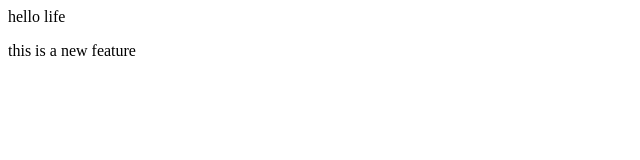
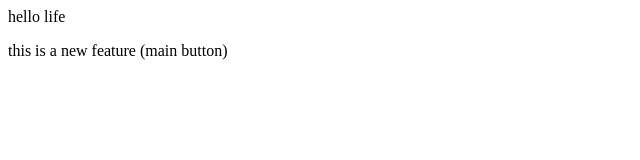
Before and after one commit to vishnutejbathala/Localrepo, a plain HTML site: page index.html in a window 1280 px wide. Shown: the full height of the page, 0-640 px from the left. Drawn offline with Linux system fonts and the light colour scheme.

```diff
--- a/index.html
+++ b/index.html
@@ -1,2 +1,2 @@
 <p>hello life</p>
-<p>this is a new feature</p>
+<p>this is a new feature (main button)</p>
```
